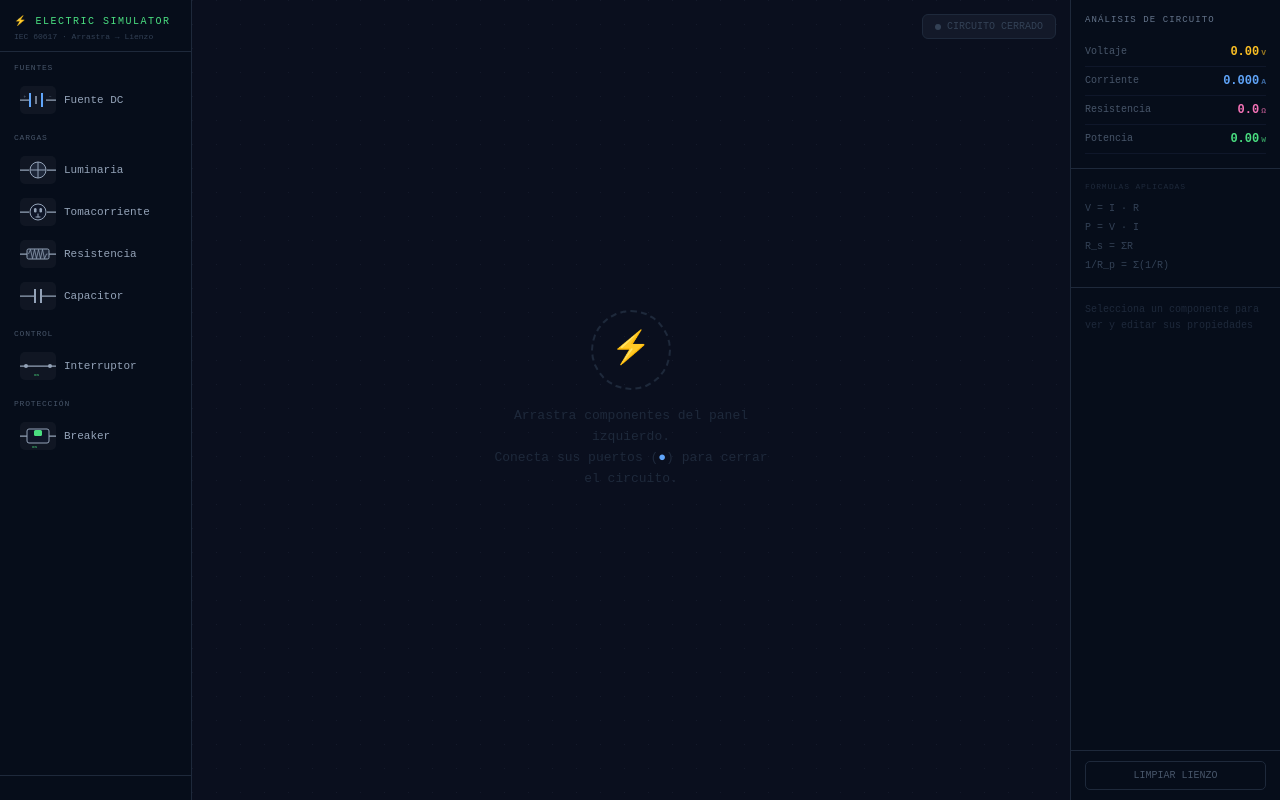
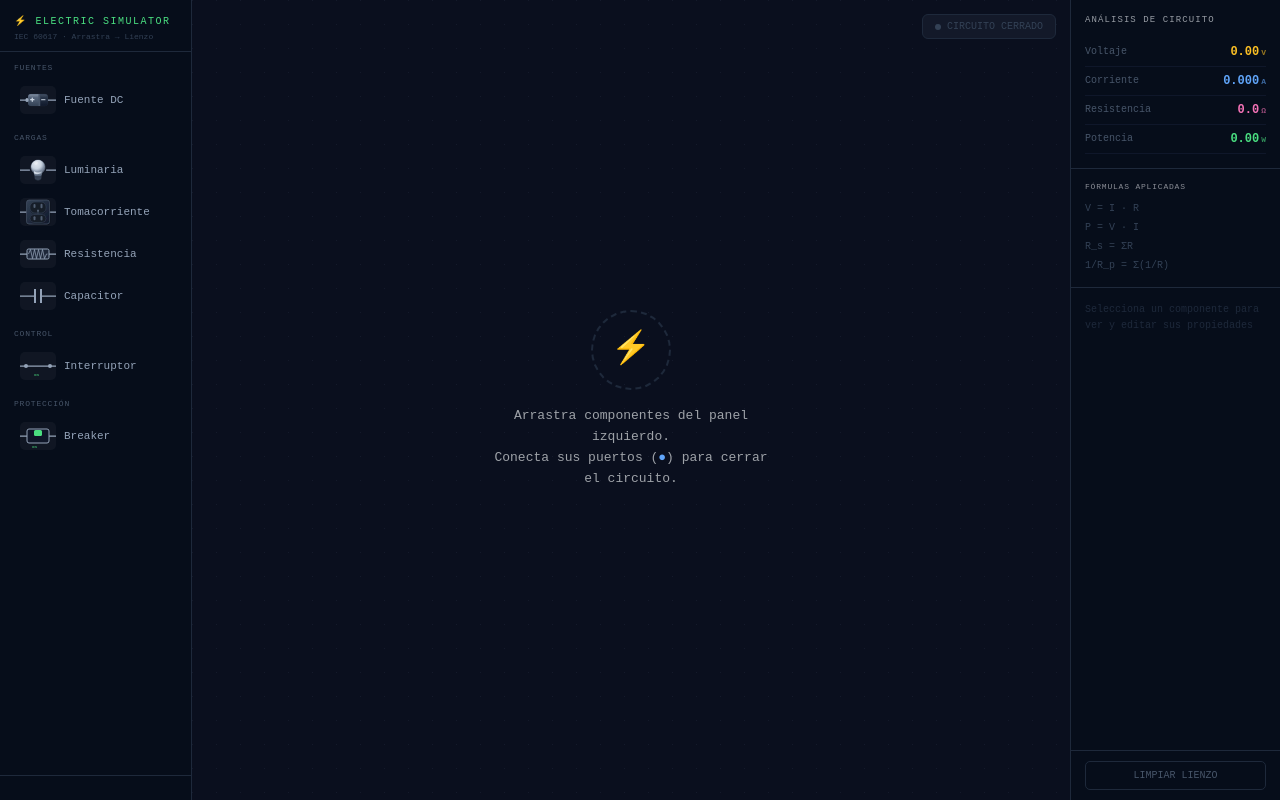
Before and after one commit to NotGaabo/Electric-Simulator, a Next.js app: page / in a window 1280 px wide. Built offline with nearby package versions, Linux system fonts and the light colour scheme.

Commit message:
Better design of the icons SVG

```diff
--- a/src/components/electrical/CircuitSimulator.tsx
+++ b/src/components/electrical/CircuitSimulator.tsx
@@ -321,7 +321,7 @@ export default function CircuitSimulator() {
                         ? "#4ade80"
                         : hasWire
                           ? (active ? "#f59e0b" : "#475569")
-                          : "rgba(96,165,250,0.2)",
+                          : "rgba(22, 121, 243, 0.2)",
                       border: `2px solid ${isPending ? "#4ade80" : hasWire ? (active ? "#f59e0b" : "#64748b") : "#60a5fa"}`,
                       cursor: "crosshair",
                       zIndex: 20,
@@ -356,7 +356,7 @@ export default function CircuitSimulator() {
               fontSize: 32,
             }}>⚡</div>
             <p style={{
-              color: "#1e293b", fontSize: 13, textAlign: "center",
+              color: "#9ea2a8", fontSize: 13, textAlign: "center",
               maxWidth: 280, lineHeight: 1.6,
             }}>
               Arrastra componentes del panel izquierdo.<br/>
@@ -407,7 +407,7 @@ export default function CircuitSimulator() {
       }}>
         {/* Circuit analysis */}
         <div style={{ padding: "14px", borderBottom: "1px solid #1e293b" }}>
-          <div style={{ fontSize: 9, color: "#64748b", letterSpacing: "0.12em", textTransform: "uppercase", marginBottom: 10 }}>
+          <div style={{ fontSize: 9, color: "#979ca4", letterSpacing: "0.12em", textTransform: "uppercase", marginBottom: 10 }}>
             Análisis de Circuito
           </div>
           {[
@@ -430,7 +430,7 @@ export default function CircuitSimulator() {
 
         {/* Formulas */}
         <div style={{ padding: "12px 14px", borderBottom: "1px solid #1e293b" }}>
-          <div style={{ fontSize: 8, color: "#1e293b", letterSpacing: "0.1em", textTransform: "uppercase", marginBottom: 6 }}>
+          <div style={{ fontSize: 8, color: "#8a8d96", letterSpacing: "0.1em", textTransform: "uppercase", marginBottom: 6 }}>
             Fórmulas Aplicadas
           </div>
           {["V = I · R", "P = V · I", "R_s = ΣR", "1/R_p = Σ(1/R)"].map(f => (
--- a/src/components/electrical/symbols/BatterySVG.tsx
+++ b/src/components/electrical/symbols/BatterySVG.tsx
@@ -1,16 +1,59 @@
-import { COMP_W, COMP_H, PORT_R, GRID } from "@/lib/circuit/constants";
+import { COMP_W, COMP_H } from "@/lib/circuit/constants";
 
 export function BatterySVG({ active }: { active?: boolean }) {
-  const c = active ? "#4ade80" : "#94a3b8";
+  const wire   = active ? "#4ade80" : "#94a3b8";
+  const green  = active ? "#4ade80" : "#64748b";
+  const greenD = active ? "#16a34a" : "#334155";
+  const dark   = active ? "#1e293b" : "#0f172a";
+  const band   = active ? "#fbbf24" : "#475569";
+  const sym    = active ? "#bbf7d0" : "#cbd5e1";
+
   return (
-    <svg width={COMP_W} height={COMP_H} viewBox="0 0 72 56">
-      <line x1="0" y1="28" x2="20" y2="28" stroke={c} strokeWidth="2.5"/>
-      <line x1="52" y1="28" x2="72" y2="28" stroke={c} strokeWidth="2.5"/>
-      <line x1="20" y1="14" x2="20" y2="42" stroke={active ? "#4ade80" : "#60a5fa"} strokeWidth="4"/>
-      <line x1="32" y1="20" x2="32" y2="36" stroke={active ? "#fbbf24" : "#94a3b8"} strokeWidth="3"/>
-      <line x1="44" y1="14" x2="44" y2="42" stroke={active ? "#4ade80" : "#60a5fa"} strokeWidth="4"/>
-      <text x="7" y="24" fontSize="9" fill={active ? "#4ade80" : "#64748b"} fontFamily="monospace">+</text>
-      <text x="58" y="24" fontSize="9" fill={active ? "#f87171" : "#64748b"} fontFamily="monospace">−</text>
+    <svg width={COMP_W} height={COMP_H} viewBox="0 0 72 56" xmlns="http://www.w3.org/2000/svg">
+      <defs>
+        <linearGradient id="bg" x1="0" y1="0" x2="0" y2="1">
+          <stop offset="0%"   stopColor={green}  />
+          <stop offset="100%" stopColor={greenD} />
+        </linearGradient>
+        <linearGradient id="bd" x1="0" y1="0" x2="0" y2="1">
+          <stop offset="0%"   stopColor="#334155" />
+          <stop offset="100%" stopColor={dark}    />
+        </linearGradient>
+        <clipPath id="cg"><rect x="16" y="16" width="22" height="24" /></clipPath>
+        <clipPath id="cd"><rect x="40" y="16" width="16" height="24" /></clipPath>
+      </defs>
+
+      {/* Wires */}
+      <line x1="0"  y1="28" x2="16" y2="28" stroke={wire} strokeWidth="2.5" strokeLinecap="round"/>
+      <line x1="56" y1="28" x2="72" y2="28" stroke={wire} strokeWidth="2.5" strokeLinecap="round"/>
+
+      {/* Body base */}
+      <rect x="16" y="16" width="40" height="24" rx="6" fill="url(#bd)"/>
+
+      {/* Green half */}
+      <rect x="16" y="16" width="40" height="24" rx="6" fill="url(#bg)" clipPath="url(#cg)"/>
+
+      {/* Divider band */}
+      <rect x="37" y="16" width="3.5" height="24" fill={band}/>
+
+      {/* Subtle top shine */}
+      <rect x="18" y="17" width="19" height="4" rx="2" fill="white" opacity="0.12" clipPath="url(#cg)"/>
+      <rect x="41" y="17" width="13" height="4" rx="2" fill="white" opacity="0.06" clipPath="url(#cd)"/>
+
+      {/* + cross (green half) */}
+      <rect x="20" y="26" width="9"   height="2.5" rx="1.25" fill={sym}/>
+      <rect x="23.25" y="22.75" width="2.5" height="9"   rx="1.25" fill={sym}/>
+
+      {/* − dash (dark half) */}
+      <rect x="42" y="26" width="9" height="2.5" rx="1.25" fill={sym} opacity="0.8"/>
+
+      {/* Positive nub */}
+      <rect x="11" y="24" width="6" height="8" rx="3" fill="#94a3b8"/>
+      <rect x="12" y="24.5" width="3" height="3" rx="1.5" fill="white" opacity="0.2"/>
+
+      {/* Border */}
+      <rect x="16" y="16" width="40" height="24" rx="6"
+        fill="none" stroke="white" strokeWidth="0.5" opacity="0.1"/>
     </svg>
   );
 }
--- a/src/components/electrical/symbols/LuminaireSVG.tsx
+++ b/src/components/electrical/symbols/LuminaireSVG.tsx
@@ -1,19 +1,106 @@
-import { COMP_W, COMP_H, PORT_R, GRID } from "@/lib/circuit/constants";
+import { COMP_W, COMP_H } from "@/lib/circuit/constants";
 
 export function LuminaireSVG({ active }: { active?: boolean }) {
-  const c = active ? "#fde68a" : "#94a3b8";
-  const fill = active ? "rgba(253,230,138,0.2)" : "rgba(30,41,59,0.9)";
+  const wire = active ? "#fde68a" : "#94a3b8";
+  const bulbFill = active ? "#fffde7" : "#cbd5e1";
+  const bulbGlow = active ? "#fef08a" : "#94a3b8";
+  const baseColor = active ? "#9ca3af" : "#64748b";
+  const baseDark  = active ? "#6b7280" : "#475569";
+
   return (
-    <svg width={COMP_W} height={COMP_H} viewBox="0 0 72 56">
-      <line x1="0" y1="28" x2="18" y2="28" stroke={c} strokeWidth="2.5"/>
-      <line x1="54" y1="28" x2="72" y2="28" stroke={c} strokeWidth="2.5"/>
-      <circle cx="36" cy="28" r="16" stroke={c} strokeWidth="2" fill={fill}/>
-      <line x1="20" y1="28" x2="52" y2="28" stroke={c} strokeWidth="2"/>
-      <line x1="36" y1="12" x2="36" y2="44" stroke={c} strokeWidth="2"/>
-      {active && <>
-        <circle cx="36" cy="28" r="7" fill="rgba(253,230,138,0.6)"/>
-        <circle cx="36" cy="28" r="3" fill="#fde68a"/>
-      </>}
+    <svg width={COMP_W} height={COMP_H} viewBox="0 0 72 56" xmlns="http://www.w3.org/2000/svg">
+      <defs>
+        {/* Bulb gradient — bright top-left highlight like the photo */}
+        <radialGradient id="bulb-grad" cx="38%" cy="30%" r="60%">
+          <stop offset="0%"   stopColor={active ? "#ffffff" : "#e2e8f0"} />
+          <stop offset="60%"  stopColor={active ? "#fef9c3" : "#cbd5e1"} />
+          <stop offset="100%" stopColor={active ? "#fde047" : "#94a3b8"} stopOpacity="0.6" />
+        </radialGradient>
+
+        {/* Base/socket gradient */}
+        <linearGradient id="base-grad" x1="0" y1="0" x2="0" y2="1">
+          <stop offset="0%"   stopColor={baseColor} />
+          <stop offset="100%" stopColor={baseDark}  />
+        </linearGradient>
+
+        {/* Glow filter when active */}
+        {active && (
+          <filter id="glow" x="-40%" y="-40%" width="180%" height="180%">
+            <feGaussianBlur stdDeviation="3" result="blur" />
+            <feMerge>
+              <feMergeNode in="blur" />
+              <feMergeNode in="SourceGraphic" />
+            </feMerge>
+          </filter>
+        )}
+      </defs>
+
+      {/* Glow halo behind bulb when active */}
+      {active && (
+        <ellipse cx="36" cy="24" rx="13" ry="13"
+          fill="#fef08a" opacity="0.25" filter="url(#glow)" />
+      )}
+
+      {/* Wire leads */}
+      <line x1="0"  y1="28" x2="19" y2="28" stroke={wire} strokeWidth="2.5" strokeLinecap="round"/>
+      <line x1="53" y1="28" x2="72" y2="28" stroke={wire} strokeWidth="2.5" strokeLinecap="round"/>
+
+      {/* ── Bulb glass globe ── */}
+      {/* A-shape: circle top + tapered neck bottom */}
+      <path
+        d="
+          M 36 8
+          a 14 14 0 1 1 -0.01 0
+          Z
+        "
+        fill="url(#bulb-grad)"
+        stroke={active ? "#fde68a" : "#94a3b8"}
+        strokeWidth="0.8"
+        opacity="0.95"
+      />
+      {/* Actual A19 bulb shape — circle + tapered shoulders */}
+      <ellipse cx="36" cy="21" rx="13" ry="13"
+        fill="url(#bulb-grad)"
+        stroke="none"
+      />
+      {/* Neck/shoulder taper */}
+      <path d="M 28 30 Q 27 36 29 38 L 43 38 Q 45 36 44 30 Q 40 33 36 33 Q 32 33 28 30 Z"
+        fill="url(#bulb-grad)"
+        stroke="none"
+      />
+
+      {/* Top shine (specular highlight) */}
+      <ellipse cx="32" cy="14" rx="4" ry="3"
+        fill="white" opacity={active ? 0.55 : 0.3}
+        transform="rotate(-20 32 14)"
+      />
+
+      {/* ── Metal base / socket ── */}
+      {/* Main socket body */}
+      <rect x="29" y="37" width="14" height="4" rx="1" fill="url(#base-grad)"/>
+      {/* Ring grooves */}
+      <rect x="29" y="41" width="14" height="2.5" rx="0.5" fill={baseDark} opacity="0.7"/>
+      <rect x="29.5" y="43.5" width="13" height="2" rx="0.5" fill={baseColor} opacity="0.6"/>
+      <rect x="30" y="45.5" width="12" height="2" rx="1" fill={baseDark} opacity="0.5"/>
+      {/* Bottom contact */}
+      <ellipse cx="36" cy="47.5" rx="4" ry="1.5" fill={baseDark} opacity="0.6"/>
+
+      {/* Ring sheen */}
+      <rect x="29" y="37" width="7" height="1" rx="0.5" fill="white" opacity="0.15"/>
+
+      {/* ── Filament / inner glow when active ── */}
+      {active && (
+        <>
+          {/* Inner warm glow core */}
+          <ellipse cx="36" cy="22" rx="6" ry="6"
+            fill="#fef08a" opacity="0.45" />
+          <ellipse cx="36" cy="22" rx="3" ry="3"
+            fill="#fde047" opacity="0.7" />
+          {/* Filament lines */}
+          <path d="M 33 22 Q 34.5 19 36 22 Q 37.5 25 39 22"
+            stroke="#fbbf24" strokeWidth="1" fill="none" strokeLinecap="round"/>
+        </>
+      )}
     </svg>
   );
 }
--- a/src/components/electrical/symbols/OutletSVG.tsx
+++ b/src/components/electrical/symbols/OutletSVG.tsx
@@ -1,17 +1,133 @@
 import { COMP_W, COMP_H, PORT_R, GRID } from "@/lib/circuit/constants";
 
 export function OutletSVG({ active }: { active?: boolean }) {
-  const c = active ? "#60a5fa" : "#94a3b8";
+  const accent = active ? "#60a5fa" : "#94a3b8";
+  const bodyFill = active ? "rgba(15,23,42,0.92)" : "rgba(20,26,40,0.95)";
+  const plateFill = active ? "#1e3a5f" : "#1e293b";
+  const plateStroke = active ? "#3b82f6" : "#475569";
+  const slotFill = active ? "#0ea5e9" : "#64748b";
+  const highlightOpacity = active ? 0.18 : 0.10;
+
   return (
-    <svg width={COMP_W} height={COMP_H} viewBox="0 0 72 56">
-      <line x1="0" y1="28" x2="18" y2="28" stroke={c} strokeWidth="2.5"/>
-      <line x1="54" y1="28" x2="72" y2="28" stroke={c} strokeWidth="2.5"/>
-      <circle cx="36" cy="28" r="16" stroke={c} strokeWidth="2"
-        fill="rgba(15,23,42,0.9)"/>
-      <rect x="28" y="20" width="5" height="9" rx="2.5" fill={c}/>
-      <rect x="39" y="20" width="5" height="9" rx="2.5" fill={c}/>
-      <path d="M36 32 L36 38" stroke={c} strokeWidth="2" strokeLinecap="round"/>
-      <path d="M32 38 L40 38" stroke={c} strokeWidth="2" strokeLinecap="round"/>
+    <svg
+      width={COMP_W}
+      height={COMP_H}
+      viewBox="0 0 72 56"
+      xmlns="http://www.w3.org/2000/svg"
+    >
+      <defs>
+        {/* Plate gradient - gives depth like the photo */}
+        <linearGradient id="plateGrad" x1="0" y1="0" x2="1" y2="1">
+          <stop offset="0%" stopColor={active ? "#1e3a5f" : "#334155"} />
+          <stop offset="100%" stopColor={active ? "#0f1e35" : "#0f172a"} />
+        </linearGradient>
+        {/* Outer faceplate shadow/bevel */}
+        <filter id="bevel" x="-5%" y="-5%" width="110%" height="110%">
+          <feDropShadow dx="0.5" dy="1" stdDeviation="0.8"
+            floodColor={active ? "#0284c7" : "#000"} floodOpacity="0.5" />
+        </filter>
+        {/* Inner socket inset shadow */}
+        <filter id="inset" x="-10%" y="-10%" width="120%" height="120%">
+          <feDropShadow dx="0" dy="1" stdDeviation="1"
+            floodColor="#000" floodOpacity="0.6" />
+        </filter>
+        {/* Slot glow when active */}
+        <filter id="slotGlow">
+          <feGaussianBlur stdDeviation="0.6" result="blur" />
+          <feMerge>
+            <feMergeNode in="blur" />
+            <feMergeNode in="SourceGraphic" />
+          </feMerge>
+        </filter>
+      </defs>
+
+      {/* ── Wire leads ── */}
+      <line x1="0" y1="28" x2="17" y2="28" stroke={accent} strokeWidth="2.5" strokeLinecap="round" />
+      <line x1="55" y1="28" x2="72" y2="28" stroke={accent} strokeWidth="2.5" strokeLinecap="round" />
+
+      {/* ── Outer faceplate (rounded square) ── */}
+      <rect x="13" y="4" width="46" height="48" rx="5" ry="5"
+        fill="url(#plateGrad)"
+        stroke={plateStroke}
+        strokeWidth="1.2"
+        filter="url(#bevel)"
+      />
+
+      {/* Highlight edge top-left (mimics photo's white shine) */}
+      <rect x="13.5" y="4.5" width="45" height="47" rx="4.5"
+        fill="none"
+        stroke="white"
+        strokeWidth="0.5"
+        opacity={highlightOpacity}
+      />
+
+      {/* ── Inner recessed socket panel ── */}
+      {/* Top socket (3-prong face) */}
+      <rect x="20" y="8" width="32" height="22" rx="10"
+        fill={bodyFill}
+        stroke={plateStroke}
+        strokeWidth="0.8"
+        filter="url(#inset)"
+      />
+
+      {/* Bottom socket (2-prong face) */}
+      <rect x="20" y="33" width="32" height="16" rx="8"
+        fill={bodyFill}
+        stroke={plateStroke}
+        strokeWidth="0.8"
+        filter="url(#inset)"
+      />
+
+      {/* ── Top socket slots ── */}
+      {/* Left slot (hot) */}
+      <rect x="27" y="12" width="4" height="8" rx="2"
+        fill={slotFill}
+        opacity={active ? 1 : 0.75}
+        filter={active ? "url(#slotGlow)" : undefined}
+      />
+      {/* Right slot (neutral - slightly taller in real outlets) */}
+      <rect x="41" y="11.5" width="4" height="9" rx="2"
+        fill={slotFill}
+        opacity={active ? 1 : 0.75}
+        filter={active ? "url(#slotGlow)" : undefined}
+      />
+      {/* Ground (D-shaped hole center bottom) */}
+      <path
+        d="M34 24 A3 3 0 0 1 38 24 L38 27 A3 3 0 0 1 34 27 Z"
+        fill={slotFill}
+        opacity={active ? 1 : 0.7}
+        filter={active ? "url(#slotGlow)" : undefined}
+      />
+
+      {/* ── Bottom socket slots ── */}
+      <rect x="27" y="36.5" width="4" height="8" rx="2"
+        fill={slotFill}
+        opacity={active ? 1 : 0.75}
+        filter={active ? "url(#slotGlow)" : undefined}
+      />
+      <rect x="41" y="36" width="4" height="9" rx="2"
+        fill={slotFill}
+        opacity={active ? 1 : 0.75}
+        filter={active ? "url(#slotGlow)" : undefined}
+      />
+
+      {/* Screw between sockets (detail from photo) */}
+      <circle cx="36" cy="30" r="1.5"
+        fill={plateFill}
+        stroke={plateStroke}
+        strokeWidth="0.6"
+      />
+      <line x1="36" y1="28.8" x2="36" y2="31.2" stroke={plateStroke} strokeWidth="0.5" />
+
+      {/* Active glow ring around whole plate */}
+      {active && (
+        <rect x="13" y="4" width="46" height="48" rx="5"
+          fill="none"
+          stroke="#3b82f6"
+          strokeWidth="1.5"
+          opacity="0.35"
+        />
+      )}
     </svg>
   );
 }
```
